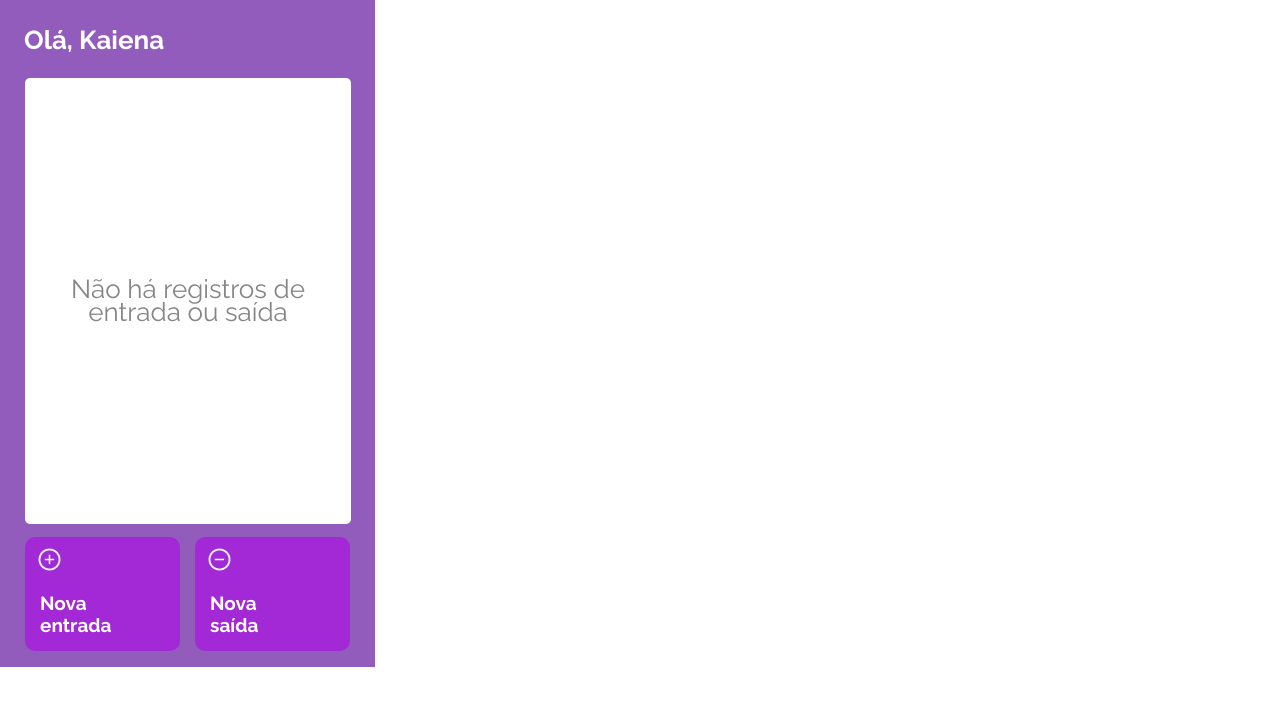
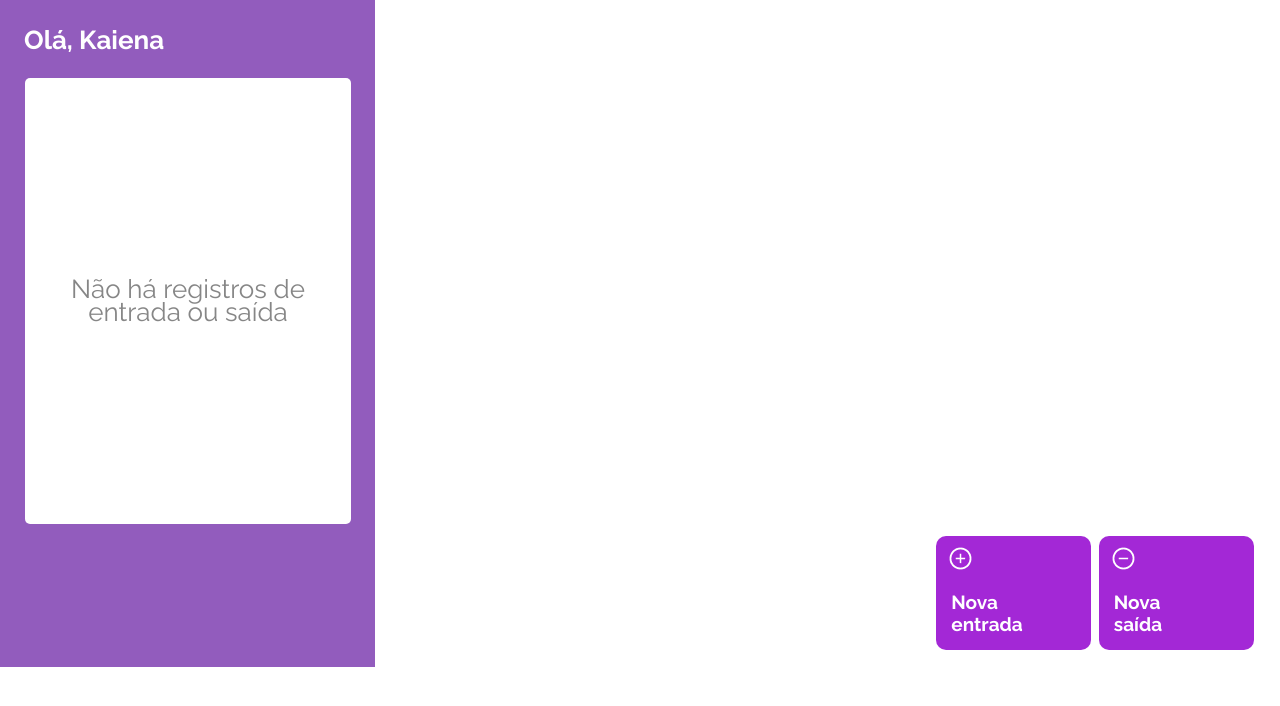
Before and after one commit to kaienamartins/projeto14-mywallet-front, a React (Create React App) app: page /home in a window 1280 px wide. Shown: the top 706 px of the page. Built offline with nearby package versions, Linux system fonts and the light colour scheme; a web font is replaced by a local one.

Commit message:
fix home css
- fix margin
- create props to pass information

```diff
--- a/package.json
+++ b/package.json
@@ -6,7 +6,6 @@
     "axios": "^1.2.3",
     "react": "^18.2.0",
     "react-dom": "^18.2.0",
-    "react-ionicons": "^4.2.0",
     "react-loader-spinner": "^5.3.4",
     "react-router-dom": "^6.6.2",
     "react-scripts": "^5.0.1",
--- a/src/components/Home.js
+++ b/src/components/Home.js
@@ -2,6 +2,19 @@ import styled from "styled-components";
 import Exit from "../assets/exit.png";
 import Minus from "../assets/minus.png";
 import Plus from "../assets/plus.png";
+import { Link } from "react-router-dom";
+
+function Money(props) {
+  return (
+    <TransactionSection>
+      <img src={props.pic} alt="icon" />
+      <p>
+        Nova <br></br>
+        {props.movement}
+      </p>
+    </TransactionSection>
+  );
+}
 
 export default function Home() {
   return (
@@ -12,14 +25,12 @@ export default function Home() {
         <p>Não há registros de entrada ou saída</p>
       </Content>
       <CashMovement>
-        <Money>
-          <img src={Plus} alt="add"/>
-          <p>Nova <br></br>entrada</p>
-        </Money>
-        <Money>
-          <img src={Minus} alt="minus"/>
-          <p>Nova <br></br>saída</p>
-        </Money>
+        <Link to="/nova-entrada">
+          <Money pic={Plus} movement={"entrada"} />
+        </Link>
+        <Link to="/nova-saida">
+          <Money pic={Minus} movement={"saída"} />
+        </Link>
       </CashMovement>
     </WrapperContent>
   );
@@ -77,17 +88,17 @@ const Content = styled.div`
 `;
 
 const CashMovement = styled.div`
-  width: 325px;
+ width: 325px;
   height: 115px;
   position: absolute;
-  left: 25px;
-  top: 537px;
+  right: 100px;
+  top: 536px;
   display: flex;
-  justify-content: space-between;
+  justify-content: space-around;
 `;
 
-const Money = styled.div`
-  position: relative;
+const TransactionSection = styled.div`
+  position: absolute;
   width: 155px;
   height: 114px;
   background-color: #a328d6;
```
Also changed, not shown: 1 other file (tests, documents, lock files or other folders).
